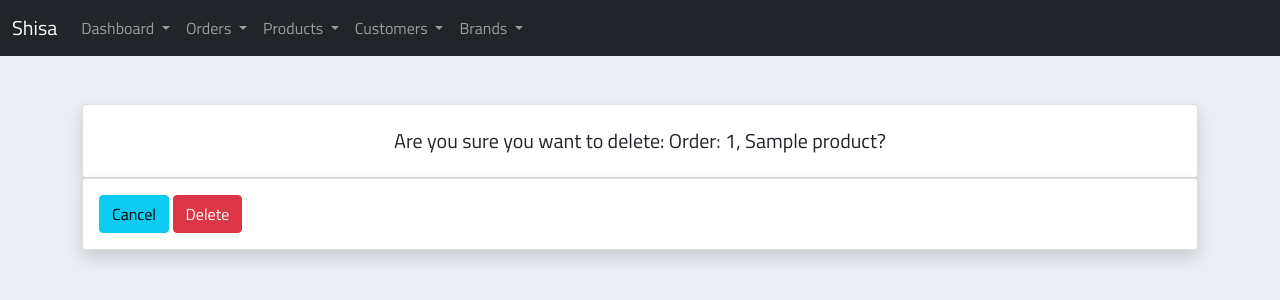
After one commit to sbtah/Django-eStore-Idea, a Django app: page /orders/delete/1 in a window 1280 px wide. The commit adds this page. Shown: the top 300 px of the page. Run offline with Django 3.2, Linux system fonts and the light colour scheme; tables that the repository leaves empty hold one stand-in row (values such as "Sample post").

Commit message:
Added delete function for order model.

```diff
--- a/core/templates/core/dashboard.html
+++ b/core/templates/core/dashboard.html
@@ -1,8 +1,6 @@
 {% extends 'base.html' %}
 {% block title %}Dashboard{% endblock title %}
 {% block content %}
-
-
 {% include 'status.html' %}
 <div class="row mt-5">
     <div class="col-md-5">
@@ -53,7 +51,8 @@
                         <th><span class="mystatus-delivered"><strong>{{ order.status }}</strong></span></th>
                         {% endif %}
                         <th><a class="btn btn-sm btn-info w-100" href="">Update</a></th>
-                        <th><a class="btn btn-sm btn-danger w-100" href="#">Remove</a></th>
+                        <th><a class="btn btn-sm btn-danger w-100"
+                                href="{% url 'orders:order-delete' order.pk %}">Remove</a></th>
                     </tr>
                 </tbody>
                 {% endfor %}
--- a/orders/models.py
+++ b/orders/models.py
@@ -19,7 +19,7 @@ class Order(models.Model):
     status = models.CharField(max_length=120, choices=STATUS)
 
     def __str__(self):
-        return f"Order: {self.pk}, {self.product.name} : {self.status}"
+        return f"Order: {self.pk}, {self.product.name}"
 
     def get_absolute_url(self):
         return reverse('orders:order-detail', kwargs={
--- /dev/null
+++ b/orders/templates/orders/order_delete.html
@@ -0,0 +1,20 @@
+{% extends 'base.html' %}
+{% block title %}Order Delete{% endblock title %}
+{% block content %}
+<div class="container mt-5">
+    <div class="row">
+        <div class="col-md">
+            <div class="card card-body shadow">
+                <h5 class="text-center pt-2">Are you sure you want to delete: {{ order }}?</h5>
+            </div>
+            <div class="card card-body shadow">
+                <form action="" method="POST">
+                    {% csrf_token %}
+                    <a class="btn btn-info" href="{% url 'orders:order-list' %}">Cancel</a>
+                    <button class="btn btn-danger" type="submit" name="Submit">Delete</button>
+                </form>
+            </div>
+        </div>
+    </div>
+</div>
+{% endblock %}
--- a/orders/templates/orders/order_list.html
+++ b/orders/templates/orders/order_list.html
@@ -14,6 +14,7 @@
                             <th>Order ID</th>
                             <th>Customer</th>
                             <th>Status</th>
+                            <th>Created</th>
                             <th>Product</th>
                         </tr>
                     </thead>
@@ -29,6 +30,7 @@
                             {% elif order.status == 'DELIVERED' %}
                             <th><span class="mystatus-delivered"><strong>{{ order.status }}</strong></span></th>
                             {% endif %}
+                            <th><span class="my-main-text"><strong>{{ order.date_created }}</strong></span></th>
                             <th><a href="{{ order.product.get_absolute_url }}">{{ order.product.name }}</a></th>
                         </tr>
                         {% endfor %}
--- a/orders/urls.py
+++ b/orders/urls.py
@@ -1,5 +1,5 @@
 from django.urls import path
-from .views import order_create, order_detail, order_list, order_update
+from .views import order_create, order_detail, order_list, order_update, order_delete
 
 app_name = 'orders'
 
@@ -8,5 +8,6 @@ urlpatterns = [
     path('<int:pk>/', order_detail, name='order-detail'),
     path('create/', order_create, name='order-create'),
     path('update/<int:pk>', order_update, name='order-update'),
+    path('delete/<int:pk>', order_delete, name='order-delete'),
 
 ]
--- a/orders/views.py
+++ b/orders/views.py
@@ -7,7 +7,7 @@ from .forms import OrderForm
 
 def order_list(request):
 
-    orders = Order.objects.all()
+    orders = Order.objects.all().order_by('-created')
 
     return render(request, 'orders/order_list.html', {
 
@@ -67,3 +67,18 @@ def order_update(request, pk):
         'form': form,
 
     })
+
+
+def order_delete(request, pk):
+
+    order = Order.objects.get(pk=pk)
+
+    if request.method == 'POST':
+        order.delete()
+        return redirect('orders:order-list')
+
+    return render(request, 'orders/order_delete.html', {
+
+        'order': order,
+
+    })
```
Also changed, not shown: orders/templates/orders/order_detail.html (+5 -6 lines).
